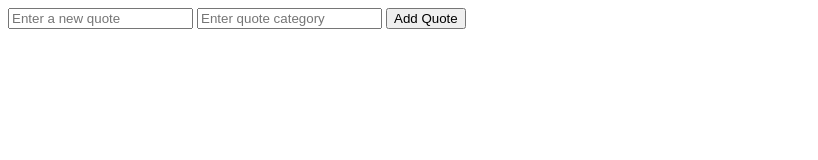
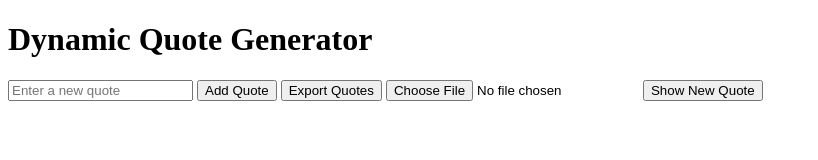
Before and after one commit to Annlarstic/alx_fe_javascript, a plain HTML site: page dom-manipulation/index.html in a window 1280 px wide. Shown: the whole page, without its empty margins (0-818 px from the left). Drawn offline with Linux system fonts and the light colour scheme.

Commit message:
add index.html

```diff
--- a/dom-manipulation/index.html
+++ b/dom-manipulation/index.html
@@ -1,5 +1,25 @@
-  <div>
-    <input id="newQuoteText" type="text" placeholder="Enter a new quote" />
-    <input id="newQuoteCategory" type="text" placeholder="Enter quote category" />
-    <button onclick="addQuote()">Add Quote</button>
+<!DOCTYPE html>
+<html lang="en">
+<head>
+  <meta charset="UTF-8">
+  <meta name="viewport" content="width=device-width, initial-scale=1.0">
+  <title>Dynamic Quote Generator</title>
+</head>
+<body>
+  <h1>Dynamic Quote Generator</h1>
+
+  <div id="quoteDisplay">
+    <ul id="quoteList"></ul>
   </div>
+
+  <!-- Input and buttons for adding, exporting, and importing quotes -->
+  <input type="text" id="quoteInput" placeholder="Enter a new quote">
+  <button id="addQuote">Add Quote</button>
+  <button id="exportQuotes">Export Quotes</button>
+  <input type="file" id="importFile" accept=".json" onchange="importFromJsonFile(event)" />
+
+  <button id="newQuote">Show New Quote</button>
+
+  <script src="script.js"></script>
+</body>
+</html>
```
